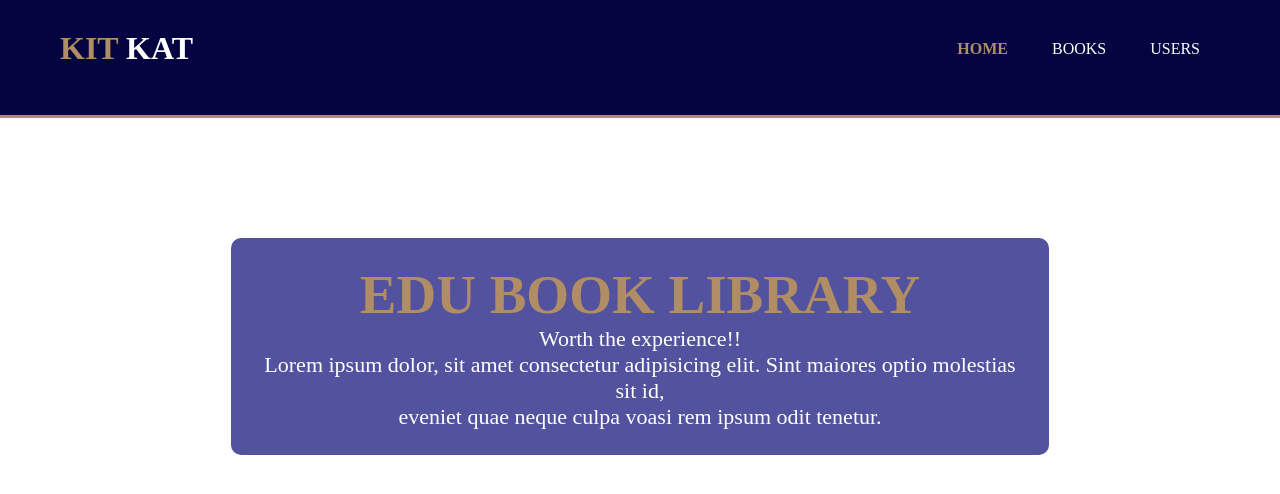
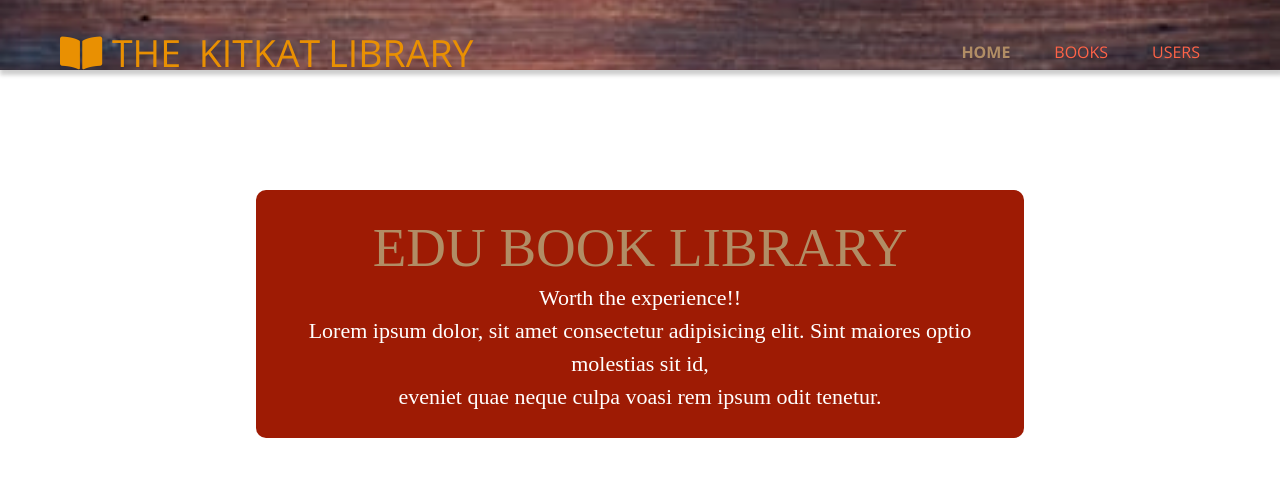
Before and after one commit to outboxafrica/edu_prepvi_capstone_kitkat, a plain HTML site: page landingpage.html in a window 1280 px wide. Drawn offline with nearby package versions, Linux system fonts and the light colour scheme; files whose address does not match are found by name.

Commit message:
-css homepage overflow hidden -after user has registered, should redirect them to login/ the library. -change login buttons to have the same colour as landing page. -display books in library, change font colour to white. -make  logo a link to take user back home.

```diff
--- a/database/database.js
+++ b/database/database.js
@@ -54,6 +54,8 @@
     // console.log(userType.value)
     createUser(userId,password,userType,emailId)
     alert ( "Registration Successful")
+    login()
+    // document.getElementById("logg").click()
 }
 document.getElementById("register").addEventListener("submit",onRegister)
 
--- a/index.css
+++ b/index.css
@@ -22,6 +22,7 @@
     padding: 5px;
     border-radius: 10px;
     padding-top: 20px;
+    overflow: hidden;
 }
 .button-box{
     width: 220px;
--- a/landingpage.css
+++ b/landingpage.css
@@ -62,7 +62,7 @@
     justify-content: center;
     align-items: center;
 
-    background: rgb(82, 82, 158);
+    background: rgb(158, 27, 4);
     padding: 25px;
     border-radius: 10px;
 }
@@ -100,15 +100,16 @@
 }
 
 header {
-    background-color: rgb(4, 4, 65);
+    /* background-color: rgb(4, 4, 65); */
+    box-shadow: 2px 3px 4px 2px rgb(13, 13, 14, 0.2);
     color: #ffffff;
     padding-top: 30px;
     min-height: 70px;
-    border-bottom: #b18d65 3px solid;
+    /* border-bottom: #b18d65 3px solid; */
 }
 
 header a {
-    color: #ffffff;
+    color: tomato;
     text-decoration: none;
     text-transform: uppercase;
     font-size: 16px;
@@ -156,7 +157,7 @@
 }
 
 header a:hover {
-    color: #eeeeee;
+    color: rgb(221, 46, 15);
     font-weight: bold;
 }
 
@@ -167,3 +168,6 @@
 #branding,nav{
     z-index: 100;
 }
+#landinglogo span{
+    margin-right: 0.5rem;
+}
--- a/landingpage.html
+++ b/landingpage.html
@@ -6,14 +6,18 @@
     <meta name="viewport" content="width=device-width, initial-scale=1.0">
     <link rel="stylesheet" href="landingpage.css">
     <title>HOME</title>
+
+    <link rel="stylesheet" href="https://stackpath.bootstrapcdn.com/bootswatch/4.3.1/yeti/bootstrap.min.css">
+    <link rel="stylesheet" href="https://cdnjs.cloudflare.com/ajax/libs/font-awesome/5.9.0/css/all.css">
+
 </head>
 
 <body>
     <div class="banner-area">
         <header>
             <div id="branding">
-                <a href="landingpage.html">
-                <h1><span class="highlight">KIT</span> KAT</h1>
+                <a href="./landingpage.html">
+                    <h1 id = "landinglogo" class="text-center text-warning"><i class="fas fa-book-open text-warning"></i> <span> The </span>  <span class="text-warning">KitKat</span>Library</h1>
                 </a>
             </div>
             <nav>
```
Also changed, not shown: books.html (+4 -1 lines), index.html (+1 -1 lines).
